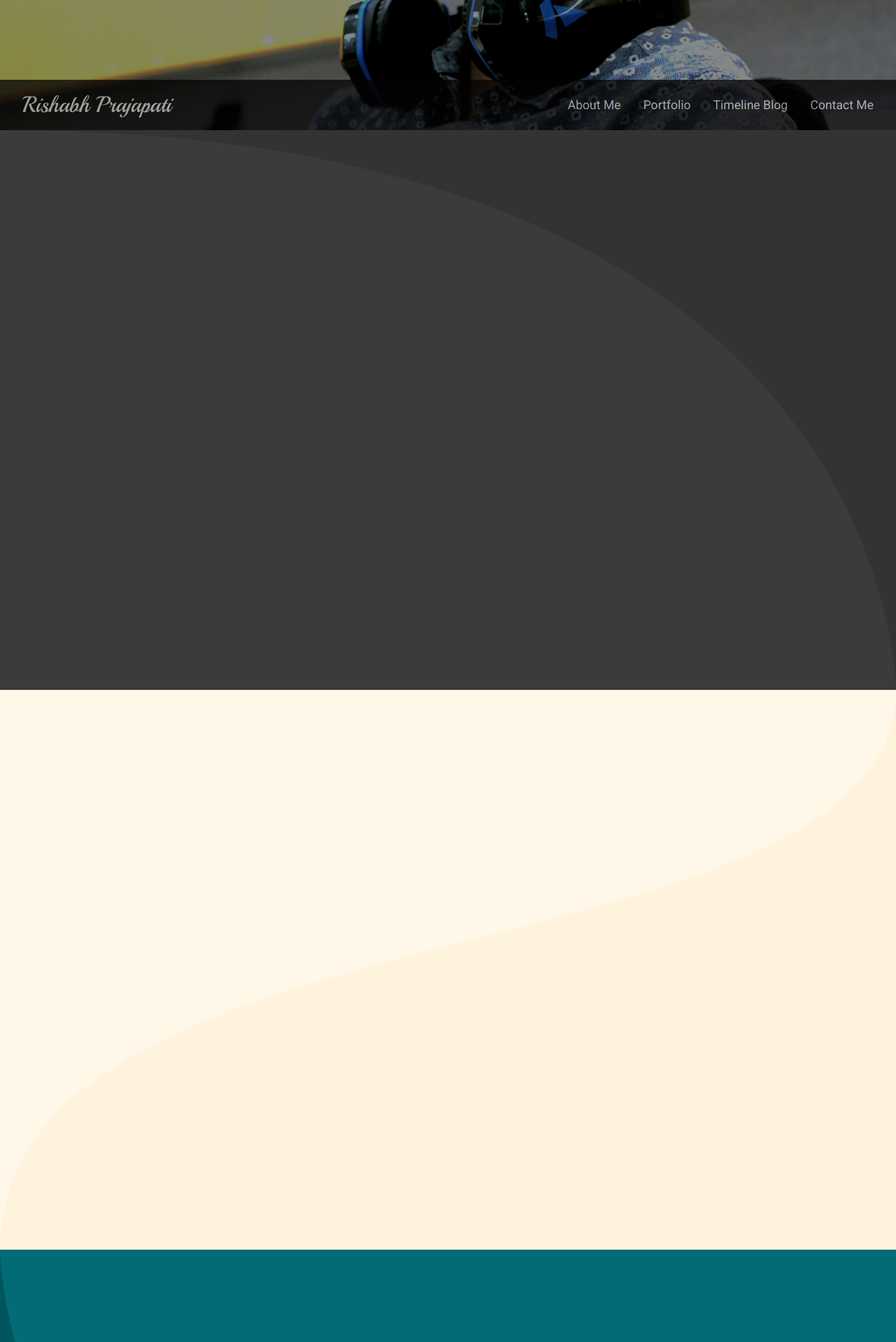
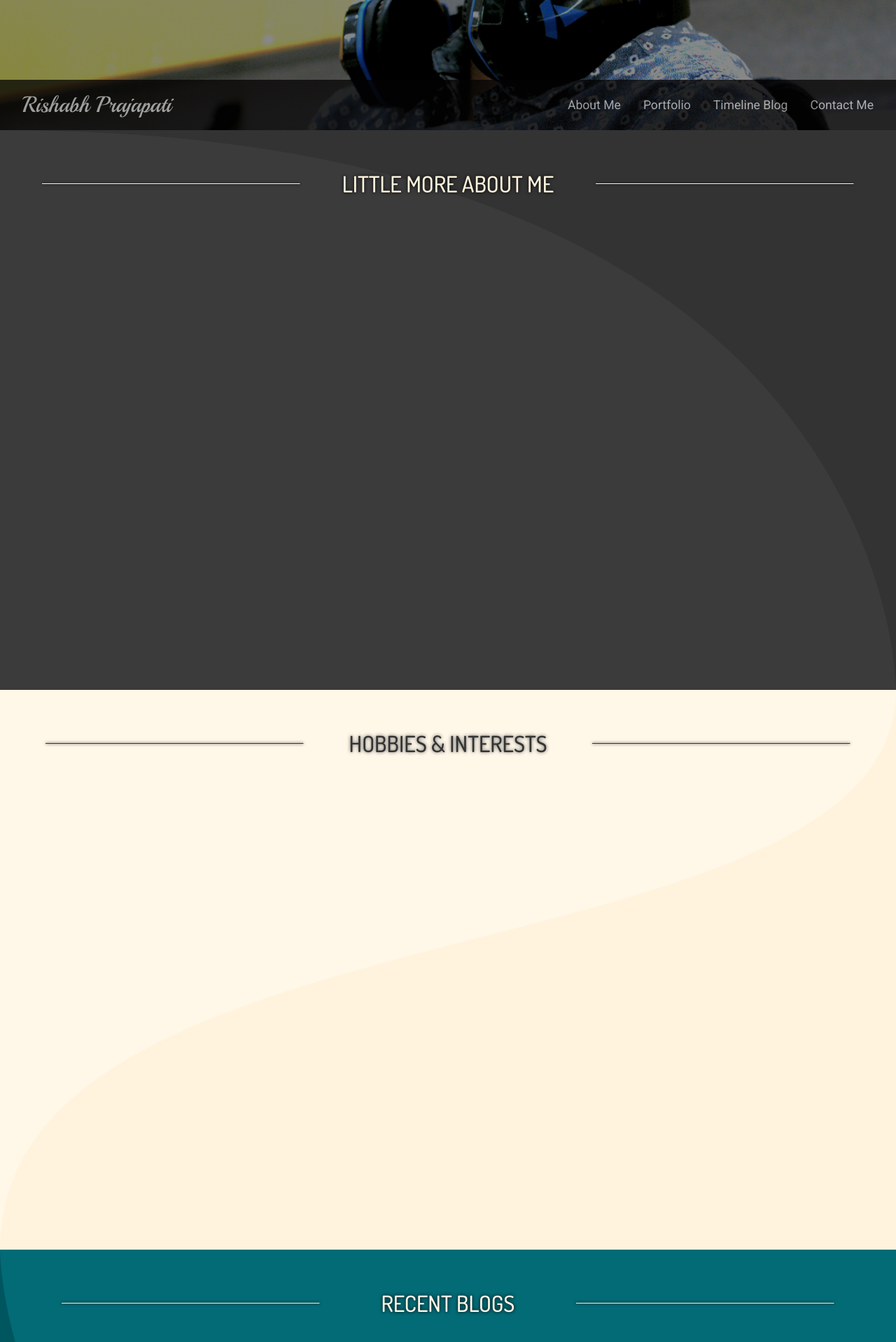
Before and after one commit to alegend4u/uBlog, a Django app: page / in a window 1280 px wide. Shown: the part 614-2532 px from the top of the page at 70% size. Run offline with Django 3.2, Linux system fonts and the light colour scheme; style sheets or scripts are compiled from the project's sources.

Commit message:
Add shadow to title section in about page

```diff
--- a/portfolio/static/portfolio/css/about.css
+++ b/portfolio/static/portfolio/css/about.css
@@ -1,10 +1,33 @@
+@import url("https://fonts.googleapis.com/css2?family=Dosis:wght@200;400;500;600&display=swap");
 .section {
   width: 100%;
   height: 100vh;
 }
-.section img {
+.section .back {
+  position: absolute;
   width: inherit;
   height: inherit;
+}
+.section .title_sec {
+  position: relative;
+  top: 7%;
+  display: flex;
+  align-items: center;
+  justify-content: space-evenly;
+  color: white;
+  text-transform: uppercase;
+  font-size: 2rem;
+  font-family: "Dosis", sans-serif;
+  left: 50%;
+  transform: translateX(-50%);
+}
+.section .title_sec .title_line {
+  height: 1px;
+  filter: drop-shadow(0 0 2px black);
+}
+.section .title_sec .title {
+  font-weight: 500;
+  text-shadow: 0 0 5px black;
 }
 
 .landing img {
@@ -14,13 +37,43 @@
 .moreabout {
   background: #333333;
 }
+.moreabout .back {
+  fill: #3B3B3B;
+}
+.moreabout .title_sec .title {
+  color: #FFF3DD;
+}
+.moreabout .title_sec .title_line {
+  stroke: #FFF3DD;
+}
 
 .hobbies {
   background: #FFF7E8;
+  color: #333333;
+}
+.hobbies .back {
+  fill: #FFF3DD;
+}
+.hobbies .title_sec .title {
+  color: #333333;
+  text-shadow: 0 0 5px #555;
+}
+.hobbies .title_sec .title_line {
+  stroke: #333333;
+  filter: drop-shadow(0 0 2px black);
 }
 
 .recentblogs {
   background: #00565F;
 }
+.recentblogs .back {
+  fill: #026B76;
+}
+.recentblogs .title_sec .title_line {
+  stroke: #FFF3DD;
+}
+.recentblogs .title_sec .title {
+  color: #FFF7E8;
+}
 
 /*# sourceMappingURL=about.css.map */
--- a/portfolio/static/portfolio/sass/_variables.sass
+++ b/portfolio/static/portfolio/sass/_variables.sass
@@ -1,3 +1,12 @@
 @import '../../../../static/sass/variables'
 
 $banner-height: 6.5rem
+
+$moreabout_dark: #333333
+$moreabout_light: #3B3B3B
+
+$hobbies_dark: #FFF3DD
+$hobbies_light: #FFF7E8
+
+$blogs_dark: #00565F
+$blogs_light: #026B76
--- a/portfolio/static/portfolio/sass/about.sass
+++ b/portfolio/static/portfolio/sass/about.sass
@@ -1,3 +1,4 @@
+@import url('https://fonts.googleapis.com/css2?family=Dosis:wght@200;400;500;600&display=swap')
 @import 'variables'
 @import 'mixins'
 
@@ -5,19 +6,78 @@
   width: 100%
   height: 100vh
 
-  img
+  .back
+    position: absolute
     width: inherit
     height: inherit
+
+  .title_sec
+    position: relative
+    top: 7%
+    display: flex
+    align-items: center
+    justify-content: space-evenly
+
+    color: white
+    text-transform: uppercase
+    font-size: 2rem
+    font-family: 'Dosis', sans-serif
+    @include abs_vert_center
+
+    .title_line
+      height: 1px
+      filter: drop-shadow(0 0 2px black)
+
+    .title
+      font-weight: 500
+      text-shadow: 0 0 5px black
 
 .landing
   img
     object-fit: cover
 
 .moreabout
-  background: #333333
+  background: $moreabout_dark
+
+  .back
+    fill: $moreabout_light
+
+  .title_sec
+
+    .title
+      color: $hobbies_dark
+
+    .title_line
+      stroke: $hobbies_dark
+
 
 .hobbies
-  background: #FFF7E8
+  background: $hobbies_light
+  color: $moreabout_dark
+
+  .back
+    fill: $hobbies_dark
+
+  .title_sec
+
+    .title
+      color: $moreabout_dark
+      text-shadow: 0 0 5px #555
+
+    .title_line
+      stroke: $moreabout_dark
+      filter: drop-shadow(0 0 2px black)
 
 .recentblogs
-  background: #00565F
+  background: $blogs_dark
+
+  .back
+    fill: $blogs_light
+
+  .title_sec
+
+    .title_line
+      stroke: $hobbies_dark
+
+    .title
+      color: $hobbies_light
--- a/portfolio/templates/portfolio/about.html
+++ b/portfolio/templates/portfolio/about.html
@@ -10,15 +10,30 @@
 
 {% block content %}
     <div class="section landing">
-        <img src="{% static 'portfolio/images/landing.png' %}" alt="landing_image">
+        <img class="back" src="{% static 'portfolio/images/landing.png' %}" alt="landing_image">
     </div>
     <div class="section moreabout">
-        <img src="{% static 'portfolio/SVG/about_back.svg' %}" alt="">
+        <svg class="back" xmlns="http://www.w3.org/2000/svg" preserveAspectRatio="none" viewBox="0 0 1920 1000"><g id="Layer_2" data-name="Layer 2"><g id="Layer_1-2" data-name="Layer 1"><path class="cls-2" d="M0,0C1920.5.5,1920,1000,1920,1000H0Z"/></g></g></svg>
+        <div class="title_sec">
+            <svg class="title_line" xmlns="http://www.w3.org/2000/svg" preserveAspectRatio="none" viewBox="0 0 368.47 1"><line class="cls-1" y1="0.5" x2="368.47" y2="0.5"/></svg>
+            <p class="title">Little More About Me</p>
+            <svg class="title_line" xmlns="http://www.w3.org/2000/svg" preserveAspectRatio="none" viewBox="0 0 368.47 1"><line class="cls-1" y1="0.5" x2="368.47" y2="0.5"/></svg>
+        </div>
     </div>
     <div class="section hobbies">
-        <img src="{% static 'portfolio/SVG/hobbies_back.svg' %}" alt="">
+        <svg class="back" xmlns="http://www.w3.org/2000/svg" preserveAspectRatio="none" viewBox="0 0 1920 1000"><g id="Layer_2" data-name="Layer 2"><g id="Layer_1-2" data-name="Layer 1"><path class="cls-2" d="M1920,0C1920,528,0,357,0,1000H1920Z"/></g></g></svg>
+        <div class="title_sec">
+            <svg class="title_line" xmlns="http://www.w3.org/2000/svg" preserveAspectRatio="none" viewBox="0 0 368.47 1"><line class="cls-1" y1="0.5" x2="368.47" y2="0.5"/></svg>
+            <p class="title">Hobbies & Interests</p>
+            <svg class="title_line" xmlns="http://www.w3.org/2000/svg" preserveAspectRatio="none" viewBox="0 0 368.47 1"><line class="cls-1" y1="0.5" x2="368.47" y2="0.5"/></svg>
+        </div>
     </div>
     <div class="section recentblogs">
-        <img src="{% static 'portfolio/SVG/blogs_back.svg' %}" alt="">
+        <svg class="back" xmlns="http://www.w3.org/2000/svg" preserveAspectRatio="none" viewBox="0 0 1920 1000"><g id="Layer_2" data-name="Layer 2"><g id="Layer_1-2" data-name="Layer 1"><path class="cls-2" d="M1920,1000C-.5,999.5,0,0,0,0H1920Z"/></g></g></svg>
+        <div class="title_sec">
+            <svg class="title_line" xmlns="http://www.w3.org/2000/svg" preserveAspectRatio="none" viewBox="0 0 368.47 1"><line class="cls-1" y1="0.5" x2="368.47" y2="0.5"/></svg>
+            <p class="title">Recent Blogs</p>
+            <svg class="title_line" xmlns="http://www.w3.org/2000/svg" preserveAspectRatio="none" viewBox="0 0 368.47 1"><line class="cls-1" y1="0.5" x2="368.47" y2="0.5"/></svg>
+        </div>
     </div>
 {% endblock %}
--- a/static/sass/_mixins.sass
+++ b/static/sass/_mixins.sass
@@ -1,3 +1,7 @@
+@mixin abs_vert_center
+    left: 50%
+    transform: translateX(-50%)
+
 @mixin transition-ease
   transition: all 0.3s ease-in-out
 
```
Also changed, not shown: portfolio/static/portfolio/SVG/about_back.svg, portfolio/static/portfolio/SVG/blogs_back.svg, portfolio/static/portfolio/SVG/hobbies_back.svg, 5 other files.
